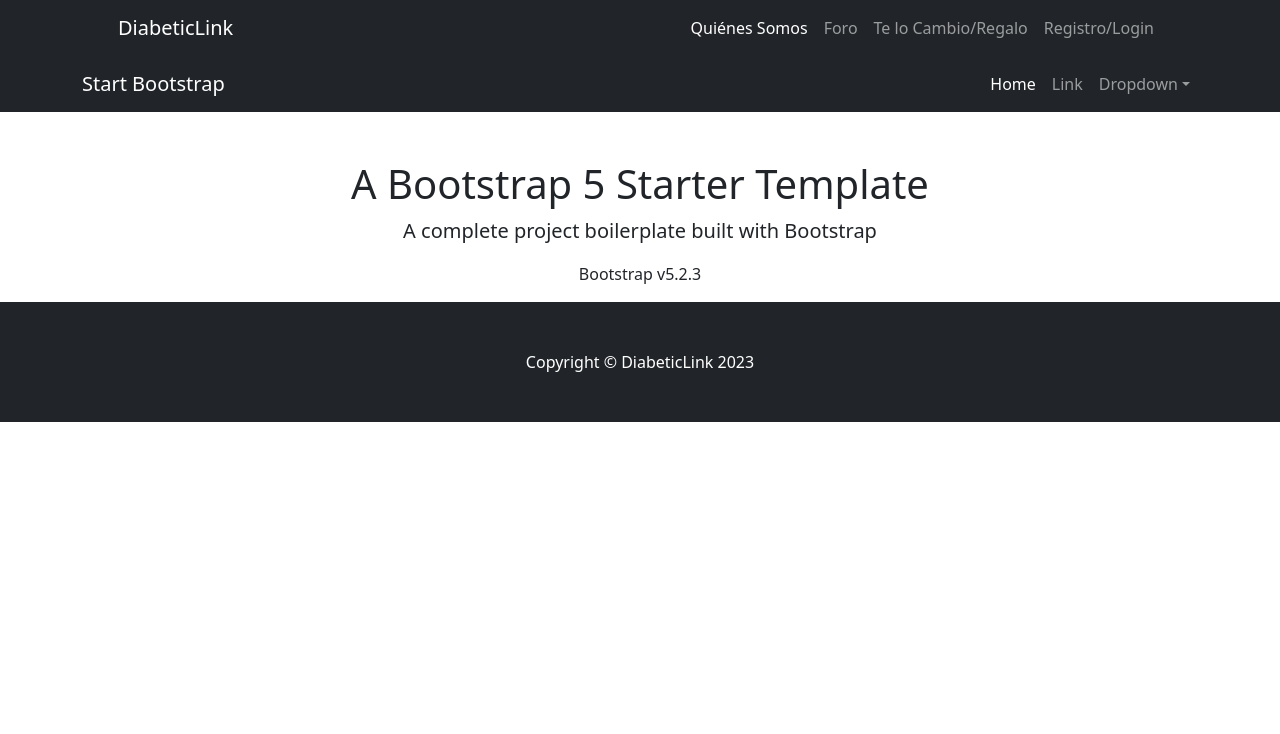
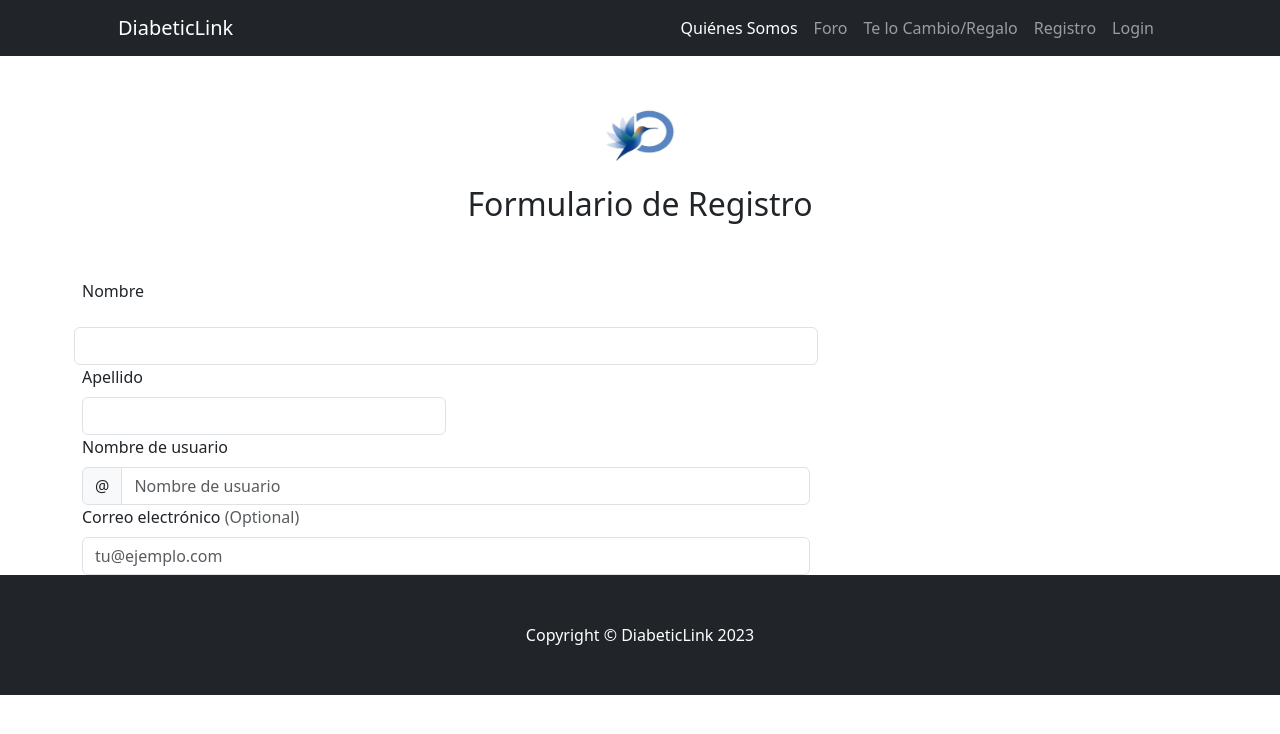
Before and after one commit to BiancaReset/FRONTEND-LUKABI, a React app: page /registro in a window 1280 px wide. Shown: the top 734 px of the page. Built offline with nearby package versions, Linux system fonts and the light colour scheme.

Commit message:
login y resgitro

```diff
--- a/src/js/App.jsx
+++ b/src/js/App.jsx
@@ -28,6 +28,7 @@ const App = () => {
                     <Route path="/cambioregalo" element={<CambioRegalo />} />
                     <Route path="/eliminarproducto" element={<EliminarProducto />} />
                     <Route path="/foro" element={<Foro />} />
+                    <Route path="/registro" element={<Registro />} />
                     <Route path="/login" element={<Login />} />
                     <Route path="/notfound" element={<NotFound />} />
                     <Route path="/noticias" element={<Noticias />} />
--- a/src/js/component/Destacado.jsx
+++ b/src/js/component/Destacado.jsx
@@ -10,7 +10,6 @@ const Destacado = (props) => {
       </div>
       <div className="card-footer">
         <a className="btn btn-primary btn-sm" href="#!">{props.label}
-          More Info
         </a>
       </div>
     </div>
--- a/src/js/component/NavBar.jsx
+++ b/src/js/component/NavBar.jsx
@@ -33,7 +33,10 @@ function NavBar() {
 							<Link className="nav-link" to="/cambioregalo">Te lo Cambio/Regalo</Link>
 						</li>
 						<li className="nav-item">
-							<Link className="nav-link" to="/registro">Registro/Login</Link>
+							<Link className="nav-link" to="/registro">Registro</Link>
+						</li>
+						<li className="nav-item">
+							<Link className="nav-link" to="/login">Login</Link>
 						</li>
 					</ul>
 				</div>
--- a/src/js/index.js
+++ b/src/js/index.js
@@ -4,6 +4,8 @@ import App from './App.jsx'
 import 'bootstrap/dist/css/bootstrap.min.css'
 import 'bootstrap/dist/js/bootstrap.bundle'
 import "../styles/index.css";
+import "../styles/login.css"
+
 
 
 ReactDOM.render(<App />, document.getElementById('app'))
--- a/src/js/pages/Home.jsx
+++ b/src/js/pages/Home.jsx
@@ -1,6 +1,4 @@
 import React from 'react';
-import NavBar from '../component/NavBar';
-import Footer from '../component/Footer';
 import Destacado from '../component/Destacado';
 import Imagehome from '../component/Imagehome';
 import colibri from "./../img/colibri.png";
--- a/src/js/pages/Login.jsx
+++ b/src/js/pages/Login.jsx
@@ -1,83 +1,50 @@
 import React from 'react'
+import logo from "../img/logo.jpeg"
+import "../../styles/login.css"
 
 const Login = () => {
     return (
         <>
-            <nav className="navbar navbar-expand-lg navbar-dark bg-dark">
-                <div className="container">
-                    <a className="navbar-brand" href="#">
-                        Start Bootstrap
-                    </a>
-                    <button
-                        className="navbar-toggler"
-                        type="button"
-                        data-bs-toggle="collapse"
-                        data-bs-target="#navbarSupportedContent"
-                        aria-controls="navbarSupportedContent"
-                        aria-expanded="false"
-                        aria-label="Toggle navigation"
-                    >
-                        <span className="navbar-toggler-icon" />
-                    </button>
-                    <div className="collapse navbar-collapse" id="navbarSupportedContent">
-                        <ul className="navbar-nav ms-auto mb-2 mb-lg-0">
-                            <li className="nav-item">
-                                <a className="nav-link active" aria-current="page" href="#">
-                                    Home
-                                </a>
-                            </li>
-                            <li className="nav-item">
-                                <a className="nav-link" href="#">
-                                    Link
-                                </a>
-                            </li>
-                            <li className="nav-item dropdown">
-                                <a
-                                    className="nav-link dropdown-toggle"
-                                    id="navbarDropdown"
-                                    href="#"
-                                    role="button"
-                                    data-bs-toggle="dropdown"
-                                    aria-expanded="false"
-                                >
-                                    Dropdown
-                                </a>
-                                <ul
-                                    className="dropdown-menu dropdown-menu-end"
-                                    aria-labelledby="navbarDropdown"
-                                >
-                                    <li>
-                                        <a className="dropdown-item" href="#">
-                                            Action
-                                        </a>
-                                    </li>
-                                    <li>
-                                        <a className="dropdown-item" href="#">
-                                            Another action
-                                        </a>
-                                    </li>
-                                    <li>
-                                        <hr className="dropdown-divider" />
-                                    </li>
-                                    <li>
-                                        <a className="dropdown-item" href="#">
-                                            Something else here
-                                        </a>
-                                    </li>
-                                </ul>
-                            </li>
-                        </ul>
-                    </div>
-                </div>
-            </nav>
-            {/* Page content*/}
             <div className="container">
                 <div className="text-center mt-5">
-                    <h1>A Bootstrap 5 Starter Template</h1>
-                    <p className="lead">
-                        Aquí va formulario login
-                    </p>
-                    <p>Bootstrap v5.2.3</p>
+                    <main className="form-signin w-100 m-auto">
+                        <form>
+                            <img
+                                className="mb-4"
+                                src={logo}
+                                alt=""
+                                width={100}
+                                height={70}
+                            />
+                            <h1 className="h3 mb-3 fw-normal">Iniciar sesión</h1>
+                            <div className="form-floating">
+                                <input
+                                    type="email"
+                                    className="form-control"
+                                    id="floatingInput"
+                                    placeholder="name@example.com"
+                                />
+                                <label htmlFor="floatingInput">Correo electrónico</label>
+                            </div>
+                            <div className="form-floating">
+                                <input
+                                    type="password"
+                                    className="form-control"
+                                    id="floatingPassword"
+                                    placeholder="Password"
+                                />
+                                <label htmlFor="floatingPassword">Contraseña</label>
+                            </div>
+                            <div className="checkbox mb-3">
+                                <label>
+                                    <input type="checkbox" defaultValue="remember-me" /> Recordarme
+                                </label>
+                            </div>
+                            <button className="w-100 btn btn-lg btn-primary" type="submit">
+                                Ingresar
+                            </button>
+                        </form>
+                    </main>
                 </div>
             </div>
         </>
--- a/src/js/pages/QuienesSomos.jsx
+++ b/src/js/pages/QuienesSomos.jsx
@@ -1,51 +1,8 @@
-import NavBar from '../component/NavBar';
+import React from 'react';
 
 const QuienesSomos = () => {
     return (
         <>
-            <nav className="navbar navbar-expand-lg navbar-dark bg-dark">
-                <div className="container px-5">
-                    <a className="navbar-brand" href="#!">
-                        Start Bootstrap
-                    </a>
-                    <button
-                        className="navbar-toggler"
-                        type="button"
-                        data-bs-toggle="collapse"
-                        data-bs-target="#navbarSupportedContent"
-                        aria-controls="navbarSupportedContent"
-                        aria-expanded="false"
-                        aria-label="Toggle navigation"
-                    >
-                        <span className="navbar-toggler-icon" />
-                    </button>
-                    <div className="collapse navbar-collapse" id="navbarSupportedContent">
-                        <ul className="navbar-nav ms-auto mb-2 mb-lg-0">
-                            <li className="nav-item">
-                                <a className="nav-link active" aria-current="page" href="#!">
-                                    Home
-                                </a>
-                            </li>
-                            <li className="nav-item">
-                                <a className="nav-link" href="#!">
-                                    About
-                                </a>
-                            </li>
-                            <li className="nav-item">
-                                <a className="nav-link" href="#!">
-                                    Contact
-                                </a>
-                            </li>
-                            <li className="nav-item">
-                                <a className="nav-link" href="#!">
-                                    Services
-                                </a>
-                            </li>
-                        </ul>
-                    </div>
-                </div>
-            </nav>
-            {/* Page Content*/}
             <div className="container px-4 px-lg-5">
                 {/* Heading Row*/}
                 <div className="row gx-4 gx-lg-5 align-items-center my-5">
--- a/src/js/pages/Registro.jsx
+++ b/src/js/pages/Registro.jsx
@@ -1,85 +1,97 @@
 import React from 'react'
+import logo from "../img/logo.jpeg"
 
 const Registro = () => {
     return (
         <>
-            <nav className="navbar navbar-expand-lg navbar-dark bg-dark">
-                <div className="container">
-                    <a className="navbar-brand" href="#">
-                        Start Bootstrap
-                    </a>
-                    <button
-                        className="navbar-toggler"
-                        type="button"
-                        data-bs-toggle="collapse"
-                        data-bs-target="#navbarSupportedContent"
-                        aria-controls="navbarSupportedContent"
-                        aria-expanded="false"
-                        aria-label="Toggle navigation"
-                    >
-                        <span className="navbar-toggler-icon" />
-                    </button>
-                    <div className="collapse navbar-collapse" id="navbarSupportedContent">
-                        <ul className="navbar-nav ms-auto mb-2 mb-lg-0">
-                            <li className="nav-item">
-                                <a className="nav-link active" aria-current="page" href="#">
-                                    Home
-                                </a>
-                            </li>
-                            <li className="nav-item">
-                                <a className="nav-link" href="#">
-                                    Link
-                                </a>
-                            </li>
-                            <li className="nav-item dropdown">
-                                <a
-                                    className="nav-link dropdown-toggle"
-                                    id="navbarDropdown"
-                                    href="#"
-                                    role="button"
-                                    data-bs-toggle="dropdown"
-                                    aria-expanded="false"
-                                >
-                                    Dropdown
-                                </a>
-                                <ul
-                                    className="dropdown-menu dropdown-menu-end"
-                                    aria-labelledby="navbarDropdown"
-                                >
-                                    <li>
-                                        <a className="dropdown-item" href="#">
-                                            Action
-                                        </a>
-                                    </li>
-                                    <li>
-                                        <a className="dropdown-item" href="#">
-                                            Another action
-                                        </a>
-                                    </li>
-                                    <li>
-                                        <hr className="dropdown-divider" />
-                                    </li>
-                                    <li>
-                                        <a className="dropdown-item" href="#">
-                                            Something else here
-                                        </a>
-                                    </li>
-                                </ul>
-                            </li>
-                        </ul>
+            <div className="container">
+                <main>
+                    <div className="py-5 text-center">
+                        <img
+                            className="d-block mx-auto mb-4"
+                            src={logo}
+                            alt=""
+                            width={72}
+                            height={57}
+                        />
+                        <h2>Formulario de Registro</h2>
                     </div>
-                </div>
-            </nav>
-            {/* Page content*/}
-            <div className="container">
-                <div className="text-center mt-5">
-                    <h1>A Bootstrap 5 Starter Template</h1>
-                    <p className="lead">
-                        A complete project boilerplate built with Bootstrap
-                    </p>
-                    <p>Bootstrap v5.2.3</p>
-                </div>
+                    <div className="row g-5">
+                        <div className="col-md-5 col-lg-4 order-md-last">
+                        </div>
+                        <div className="col-md-7 col-lg-8">
+                            <form className="needs-validation" noValidate="">
+                                <div className="row g-3">
+                                    <label htmlFor="firstName" className="form-label">
+                                        Nombre
+                                    </label>
+                                    <input
+                                        type="text"
+                                        className="form-control"
+                                        id="firstName"
+                                        placeholder=""
+                                        defaultValue=""
+                                        required=""
+                                    />
+                                    <div className="invalid-feedback">
+                                        Nombre válido requerido
+                                    </div>
+                                </div>
+                                <div className="col-sm-6">
+                                    <label htmlFor="lastName" className="form-label">
+                                        Apellido
+                                    </label>
+                                    <input
+                                        type="text"
+                                        className="form-control"
+                                        id="lastName"
+                                        placeholder=""
+                                        defaultValue=""
+                                        required=""
+                                    />
+                                    <div className="invalid-feedback">
+                                        Apellido válido requerido
+                                    </div>
+                                </div>
+                                <div className="col-12">
+                                    <label htmlFor="username" className="form-label">
+                                        Nombre de usuario
+                                    </label>
+                                    <div className="input-group has-validation">
+                                        <span className="input-group-text">@</span>
+                                        <input
+                                            type="text"
+                                            className="form-control"
+                                            id="username"
+                                            placeholder="Nombre de usuario"
+                                            required=""
+                                        />
+                                        <div className="invalid-feedback">
+                                            Nombre de usuario requerido
+                                        </div>
+                                    </div>
+                                </div>
+                                <div className="col-12">
+                                    <label htmlFor="email" className="form-label">
+                                        Correo electrónico <span className="text-muted">(Optional)</span>
+                                    </label>
+                                    <input
+                                        type="email"
+                                        className="form-control"
+                                        id="email"
+                                        placeholder="tu@ejemplo.com"
+                                    />
+                                    <div className="invalid-feedback">
+                                        Correo electrónico válido requerido
+                                    </div>
+                                </div>
+                            </form>
+
+                        </div>
+                    </div>
+                </main>
             </div>
+
         </>
 
     )
--- /dev/null
+++ b/src/styles/login.css
@@ -0,0 +1,20 @@
+.form-signin {
+    max-width: 330px;
+    padding: 15px;
+}
+
+.form-signin .form-floating:focus-within {
+    z-index: 2;
+}
+
+.form-signin input[type="email"] {
+    margin-bottom: -1px;
+    border-bottom-right-radius: 0;
+    border-bottom-left-radius: 0;
+}
+
+.form-signin input[type="password"] {
+    margin-bottom: 10px;
+    border-top-left-radius: 0;
+    border-top-right-radius: 0;
+}
```
Also changed, not shown: src/js/img/logo.jpeg (added).
